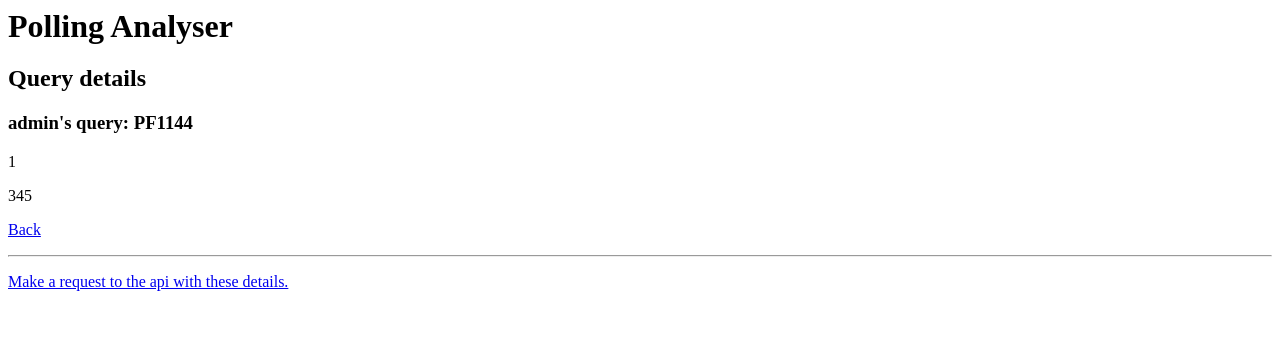
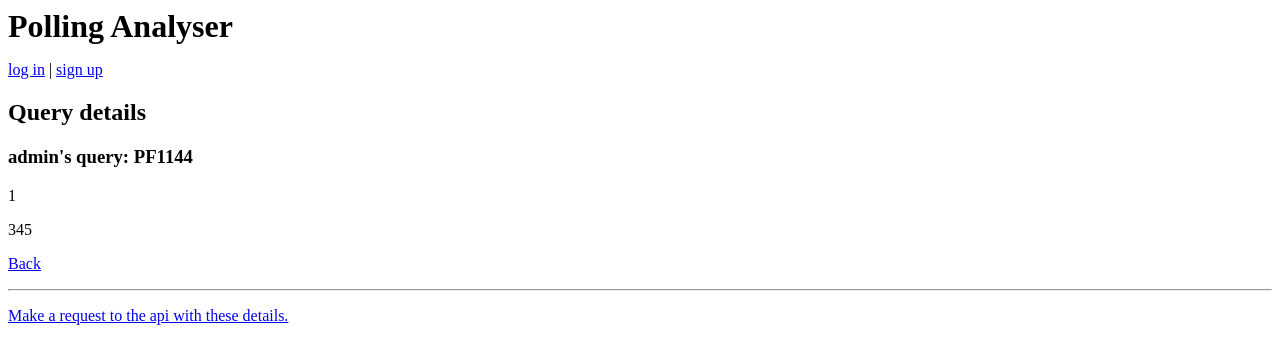
Before and after one commit to pf-data-projects/pf_polling_analyser, a Django app: page /query/14/ in a window 1280 px wide. Shown: the top 364 px of the page. Run offline with Django 3.2, Linux system fonts and the light colour scheme; data comes from the database, SQL or seed files in the repository; both versions use the stored data as it was after the commit.

Commit message:
Add links to auth pages in base.html and conditional logic to display

```diff
--- a/templates/base.html
+++ b/templates/base.html
@@ -12,6 +12,11 @@
     <body>
         <header>
             <h1 style="margin: auto">Polling Analyser</h1>
+            {% if user.is_authenticated %}
+                <p><span><a href="{% url 'account_logout' %}">log out</a></span></p>
+            {% else %}
+                <p><span><a href="{% url 'account_login' %}">log in</a></span> | <span><a href="{% url 'account_signup' %}">sign up</a></span></p>
+            {% endif %}
         </header>
         <main>
             {% block content %}
```
Also changed, not shown: db.sqlite3.
